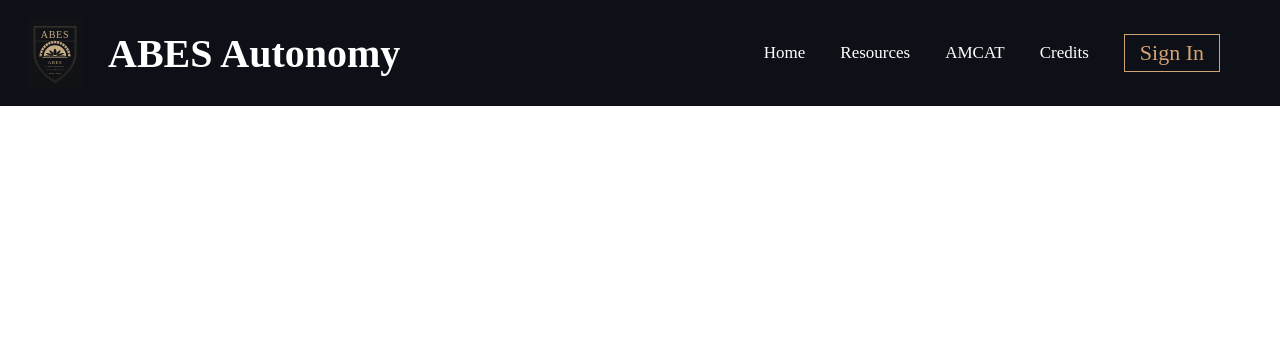
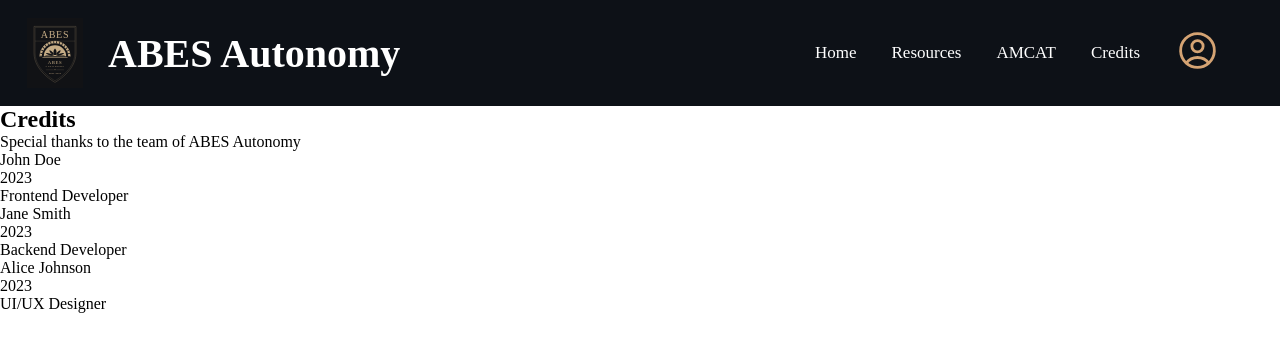
Before and after one commit to Mayank-Kumar13/AbesAutonomy, a React (Vite) app in the folder CODE/REACT/: page /credits in a window 1280 px wide. Shown: the top 352 px of the page. Built offline with nearby package versions, Linux system fonts and the light colour scheme.

Commit message:
Credit working

```diff
--- a/CODE/REACT/src/App.jsx
+++ b/CODE/REACT/src/App.jsx
@@ -1,16 +1,16 @@
 import React from 'react'
 import Navbar from './component/navbar/Navbar'
-import Home from './pages/Home'
+import Credits from './pages/Credits'
 import { Routes, Route } from "react-router-dom";
 const App = () => {
   return (
     <>
     <Navbar />
     <Routes>
-        <Route path="/" element={<Home />} />
+
+        <Route path="/credits" element={<Credits />} />
       </Routes>
     </>
   )
 }
-
 export default App
--- /dev/null
+++ b/CODE/REACT/src/component/credit_card/Credit_Card.jsx
@@ -0,0 +1,20 @@
+import React from 'react'
+const Credit_Card = (props) => {
+  return (
+    <div>
+        <div>
+        </div>
+        <p>{props.name}</p>
+        <p>{props.year}</p>
+        <p>{props.description}</p>
+        <div className="social-media">
+            <div className="github"></div>
+            <div className="linkedin"></div>
+            <div className="insta"></div>
+        </div>
+
+    </div>
+  )
+}
+
+export default Credit_Card
--- a/CODE/REACT/src/component/navbar/Navbar.jsx
+++ b/CODE/REACT/src/component/navbar/Navbar.jsx
@@ -3,7 +3,7 @@ import "./Navbar.css";
 import { Link } from "react-router-dom";
 import { HiOutlineUserCircle } from "react-icons/hi2";
 const Navbar = () => {
-  const isLoggedIn = false;
+  const isLoggedIn = true;
 
   return (
     <nav className="navbar">
--- /dev/null
+++ b/CODE/REACT/src/pages/Credits.jsx
@@ -0,0 +1,16 @@
+import React from 'react'
+import Credit_Card from '../component/credit_card/Credit_Card.jsx'
+
+const Credits = () => {
+  return (
+    <>
+    <h2>Credits</h2>
+    <p>Special thanks to the team of ABES Autonomy</p>
+    <Credit_Card name="John Doe" year="2023" description="Frontend Developer" />
+    <Credit_Card name="Jane Smith" year="2023" description="Backend Developer" />
+    <Credit_Card name="Alice Johnson" year="2023" description="UI/UX Designer" />
+    </>
+  )
+}
+
+export default Credits
--- a/CODE/REACT/src/pages/Home.jsx
+++ /dev/null
@@ -1,10 +0,0 @@
-import React from 'react'
-import Navbar from '../component/navbar/Navbar'
-
-const Home = () => {
-  return (
-    <div></div>
-  )
-}
-
-export default Home
```
Also changed, not shown: CODE/REACT/src/component/credit_card/Credit_Card.css (added).
